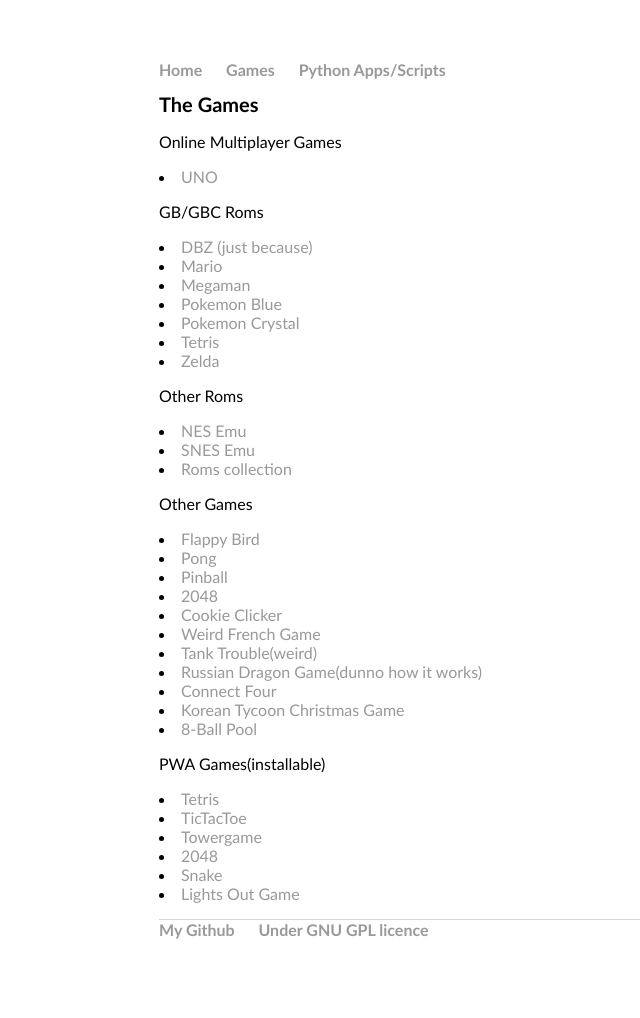
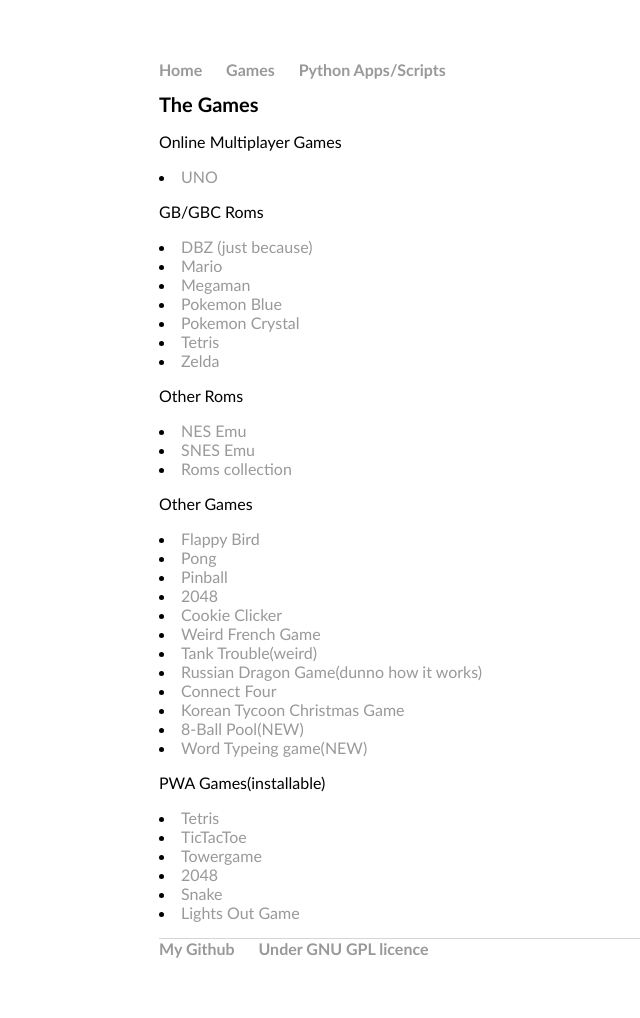
Before and after one commit to hen6003/hen6003.github.io, a Jekyll site: the page built from games/index.html, in a window 1280 px wide. Shown: the whole page, without its empty margins (33-673 px from the left). Built offline with Jekyll 4.4.1, drawn with Linux system fonts in a browser that asks for light colours.

Commit message:
Update index.html

```diff
--- a/games/index.html
+++ b/games/index.html
@@ -29,7 +29,8 @@
 	<li><a href="https://dragons-my-app.herokuapp.com/">Russian Dragon Game(dunno how it works)</a></li>
 	<li><a href="https://kenrick95.github.io/c4/">Connect Four</a></li>
 	<li><a href="https://parksb.github.io/santa-inc/">Korean Tycoon Christmas Game</a></li>
-	<li><a href="https://jaks6.github.io/WebGL-Billiards/">8-Ball Pool</a></li>
+	<li><a href="https://jaks6.github.io/WebGL-Billiards/">8-Ball Pool(NEW)</a></li>
+	<li><a href="https://wordpluck.netlify.com/">Word Typeing game(NEW)</a></li>
 	<p>PWA Games(installable)</p>
 	<li><a href="https://ytiurin.github.io/tetris/index.html">Tetris</a></li>
 	<li><a href="https://tmaiadev-tictactoe.netlify.com/">TicTacToe</a></li>
```
